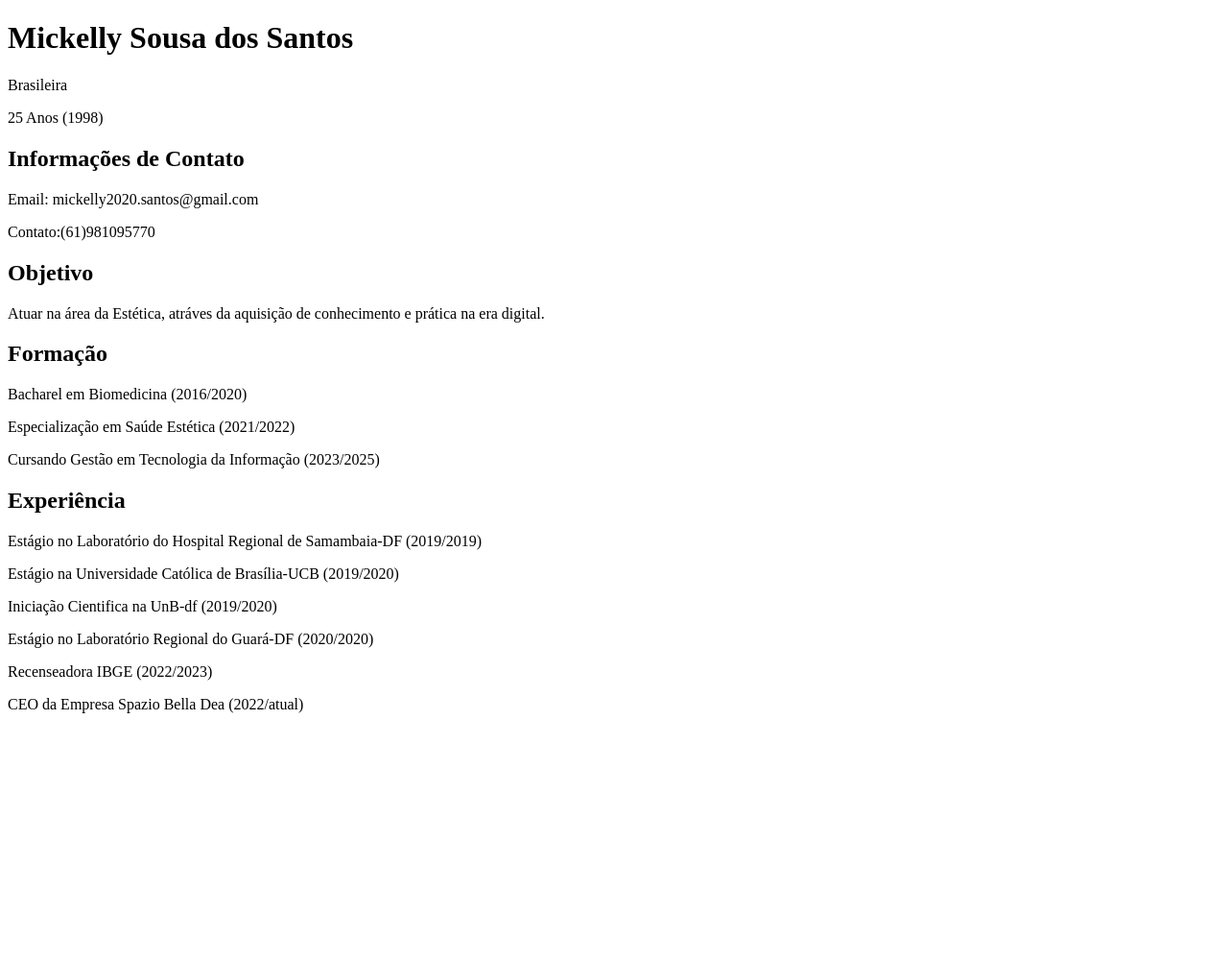
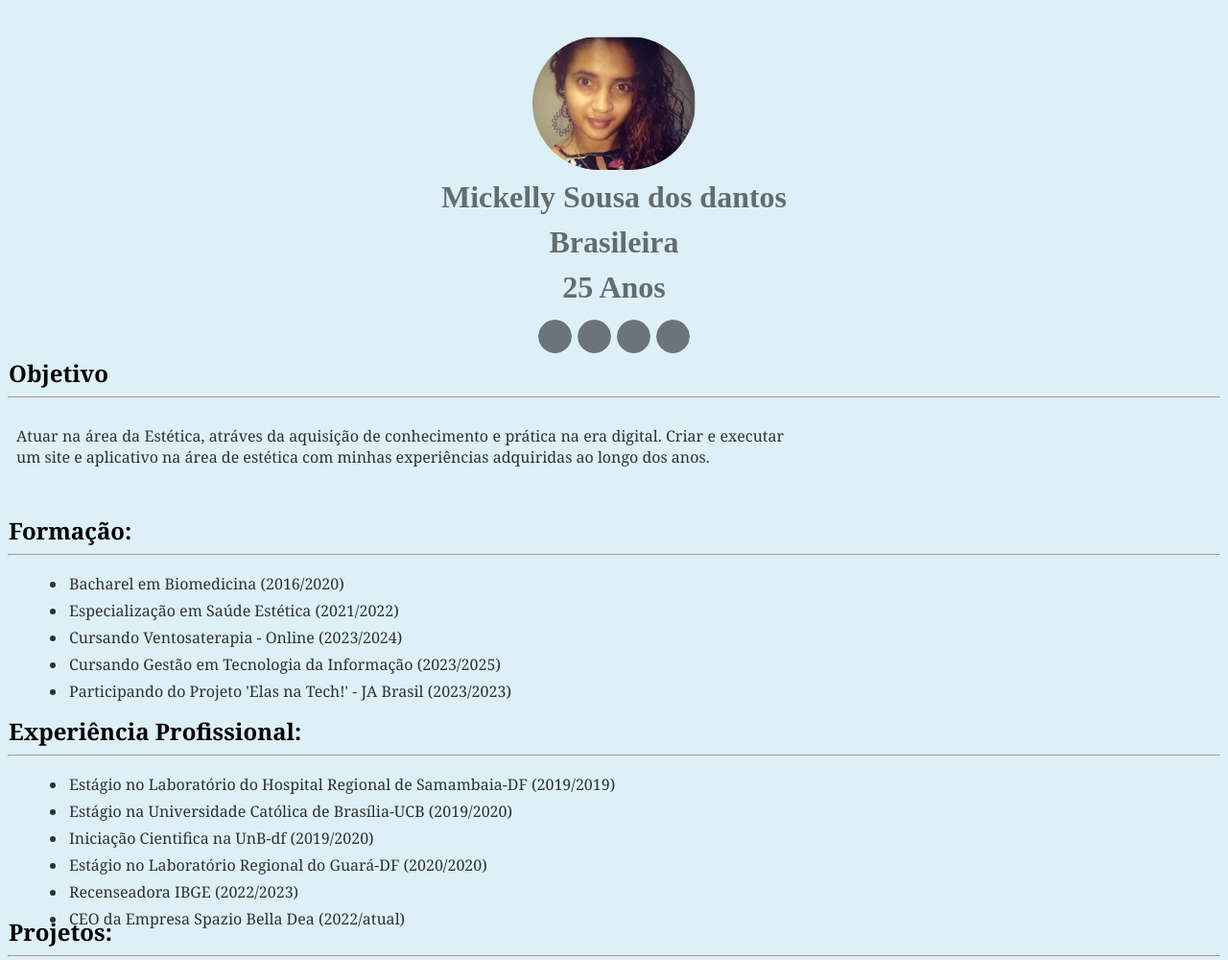
Before and after one commit to MickellySantos/apresentando-me, a plain HTML site: page index.html in a window 1280 px wide. Shown: the top 1000 px of the page at 96% size. Before the commit the page ends 800 px from the top, so only its background shows below. Drawn offline with Linux system fonts and the light colour scheme.

Commit message:
Atualização Curriculo
Uma atualização com o corpo do CSS junto ao HTML anterior.

```diff
--- /dev/null
+++ b/estilo.css
@@ -0,0 +1,107 @@
+body {
+    background-color: rgba(194, 228, 241, 0.548);
+    background-repeat: no-repeat;
+}
+
+.imagem {
+    display: flex;
+    justify-content: center;
+}
+
+.imagem img {
+    border-radius: 200px;
+    margin-top: 30px;
+}
+
+.nome {
+    margin-top: 10px;
+    font-size: 32px;
+    font-weight: 600;
+    display: flex;
+    justify-content: center;
+    color: rgba(0, 0, 0, 0.548);
+}
+
+.redes-sociais {
+    display: flex;
+    justify-content: center;
+    margin-top: 12px;
+}
+
+.icones {
+    display: inline-block;
+    width: 35px;
+    height: 35px;
+    border-radius: 30px;
+    margin: 3px;
+    overflow: hidden;
+    transition: all 0.3s ease-out;
+    cursor: pointer;
+}
+
+.icones i {
+    display: inline-block;
+    width: 35px;
+    height: 35px;
+    line-height: 35px;
+    text-align: center;
+    font-size: 22px;
+    border-radius: 30px;
+    cursor: pointer;
+    background-color: rgba(0, 1, 7, 0.514);
+    color: rgba(71, 250, 250, 0.678);
+}
+
+.icones span a {
+    text-decoration: none;
+    float: right;
+    margin-right: 23px;
+    font-weight: 100;
+    font-size: 17px;
+    line-height: 35px;
+}
+
+.icones:hover {
+    width: 125px;
+    background-color: rgba(171, 201, 241, 0.87);
+    border-radius: 20px;
+}
+
+.projetos, .formacao, .experiencia {
+    justify-content: center;
+    align-items: center;
+    text-align: justify;
+    font-family: Georgia, 'Times New Roman', Times, serif;
+    margin: 20px;
+    margin-top: 0;
+    padding-top: 0px;
+    padding-bottom: 30px;
+    font-size: 16px;
+    width: 800px;
+    height: 100px;
+    color: rgba(0, 0, 0, 0.795);
+    cursor: pointer;
+}
+
+.objetivo {
+
+    width: 800px;
+    height: 100px;
+    color: rgba(0, 0, 0, 0.795);
+    margin: 5px;
+    padding: 4px;
+    text-align: justify;
+    font-family: Georgia, 'Times New Roman', Times, serif;
+    cursor: pointer;
+}
+
+li {
+    text-align: justify;
+    margin: 2px;
+    padding: 2px;
+}
+
+h2 {
+    margin: 1px;
+    font-family: Georgia, 'Times New Roman', Times, serif;
+}
--- a/index.html
+++ b/index.html
@@ -4,35 +4,81 @@
     <meta charset="UTF-8">
     <meta name="viewport" content="width=device-width, initial-scale=1.0">
     <title>Currículo da Mickelly</title>
+    <link rel="stylesheet" href="estilo.css">
+    <script src="https://unpkg.com/@phosphor-icons/web"></script>
 </head>
 <body>
-    <h1>Mickelly Sousa dos Santos</h1>
-    <p>Brasileira</p>
-    <p>25 Anos (1998)</p>
 
-    <h2>Informações de Contato</h2>
-    <p2>
-        Email: mickelly2020.santos@gmail.com
-        <p>Contato:(61)981095770</p>
-    </p2>
+    <div class="perfil">
+        <div class="imagem">
+            <img src="./img/eu.png" width="170px" alt="">
+        </div>
+        <div class="nome"> Mickelly Sousa dos dantos </div>
+        <div class="nome">Brasileira</div>
+        <div class="nome">25 Anos</div>
+        <div class="redes-sociais">
+            <div class="icones">
+                <a href="https://www.linkedin.com/in/mickelly-sousa-b004921b7/"><i class="ph ph-linkedin-logo"></i></a>
+                <span><a href="https://www.linkedin.com/in/mickelly-sousa-b004921b7/"></a>Linkedin</span>
+            </div>
+            <div class="icones">
+                <a href="https://github.com/MickellySantos"><i class="ph ph-github-logo"></i></a>
+                <span><a href="https://github.com/MickellySantos"></a>GitHub</span>
+            </div>
+            <div class="icones">
+                <a href="https://wa.me/message/S4DWQPONSTH4B1"><i class="ph ph-whatsapp-logo"></i></a>
+                <span><a href="https://wa.me/message/S4DWQPONSTH4B1"></a>Whatsapp</span>
+            </div>
+            <div class="icones">
+                <a href="https://www.instagram.com/mickelly.santos/"><i class="ph ph-instagram-logo"></i></a>
+                <span><a href="https://www.instagram.com/mickelly.santos/"></a>Instagram</span>
+            </div>
+        </div>
+    </div>
 
     <h2>Objetivo</h2>
-    <p>Atuar na área da Estética, atráves da aquisição de conhecimento e prática na era digital.</p>
+    <hr>
+    <div class="objetivo">
+        <p>Atuar na área da Estética, atráves da aquisição de conhecimento e prática na era digital. Criar e executar um site e aplicativo na área de estética com minhas experiências adquiridas ao longo dos anos.</p>
+    </div>
 
-    <h2>Formação</h2>
-    <p2>
-        Bacharel em Biomedicina (2016/2020)
-        <p>Especialização em Saúde Estética (2021/2022)</p>
-        <p>Cursando Gestão em Tecnologia da Informação (2023/2025)</p>
-    </p2>
-    <h2>Experiência</h2>
-    <p>
-        Estágio no Laboratório do Hospital Regional de Samambaia-DF (2019/2019)
-        <p>Estágio na Universidade Católica de Brasília-UCB (2019/2020)</p>
-        <p>Iniciação Cientifica na UnB-df (2019/2020)</p>
-        <p>Estágio no Laboratório Regional do Guará-DF (2020/2020)</p>
-        <p>Recenseadora IBGE (2022/2023)</p>
-        CEO da Empresa Spazio Bella Dea (2022/atual)
-    </p>
+
+    <h2>Formação:</h2>
+    <hr>
+    <div class="formacao">
+        <ul>
+            <li>Bacharel em Biomedicina (2016/2020)</li>
+            <li>Especialização em Saúde Estética (2021/2022)</li>
+            <li>Cursando Ventosaterapia - Online (2023/2024)</li>
+            <li>Cursando Gestão em Tecnologia da Informação (2023/2025)</li>
+            <li>Participando do  Projeto 'Elas na Tech!' - JA Brasil (2023/2023)</li>
+        </ul>
+    </div>
+
+
+    <h2>Experiência Profissional:</h2>
+    <hr>
+    <div class="experiencia">
+        <ul>
+            <li>Estágio no Laboratório do Hospital Regional de Samambaia-DF (2019/2019)</li>
+            <li>Estágio na Universidade Católica de Brasília-UCB (2019/2020)</li>
+            <li>Iniciação Cientifica na UnB-df (2019/2020)</li>
+            <li>Estágio no Laboratório Regional do Guará-DF (2020/2020)</li>
+            <li>Recenseadora IBGE (2022/2023)</li>
+            <li>CEO da Empresa Spazio Bella Dea (2022/atual)</li>
+        </ul>
+    </div>
+
+    <h2>Projetos:</h2>
+    <hr>
+    <div class="projetos">
+        <p>Dentro do projeto - Elas na Tech!: </p>
+        <ul>
+            <li>Fiz um <a href="https://mickellysantos.github.io/cardapioelasnatech/">cardápio</a>.</li>
+            <li>Fiz uma página de <a href="https://mickellysantos.github.io/mulher/">Mulher Inspiradora</a> na Tecnologia.</li>
+            <li>Fiz uma página sobre um <a href="https://mickellysantos.github.io/ods3saude/">Objetivo de Desenvolvimento Sustentável - ODS</a> 3 de Saúde para TODOS.</li>
+        </ul>
+    </div>
+
 </body>
 </html>
```
Also changed, not shown: img/eu.png (added).
